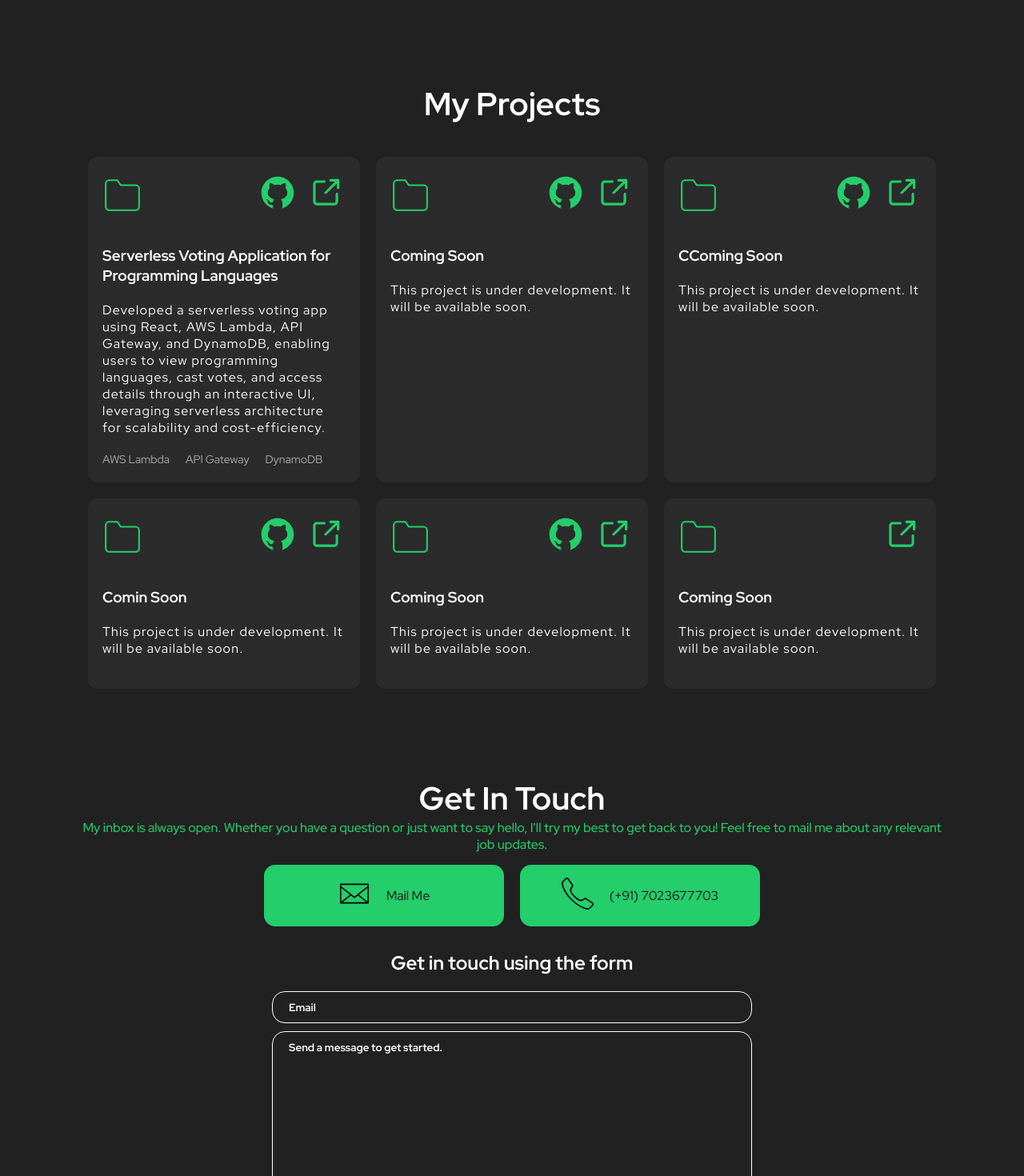
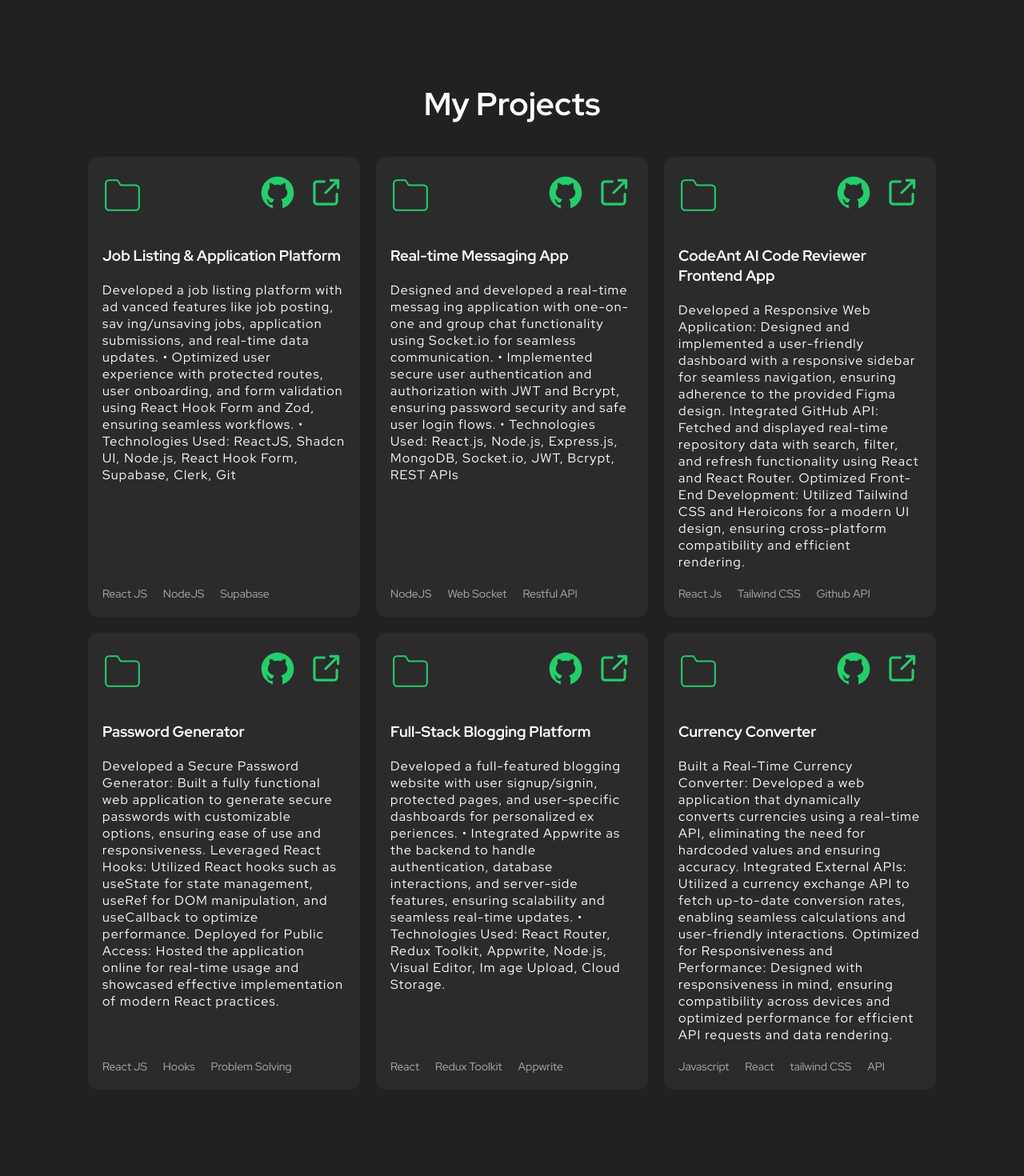
Before and after one commit to skiirux/Portfolio-Website, a React (Create React App) app: page / in a window 1280 px wide. Shown: the part 1330-2800 px from the top of the page at 80% size. Built offline with nearby package versions, Linux system fonts and the light colour scheme.

Commit message:
Update the Projects and Resume

```diff
--- a/package.json
+++ b/package.json
@@ -24,7 +24,8 @@
     "styled-components": "^5.3.3",
     "typescript": "^4.4.2",
     "validator": "^13.7.0",
-    "web-vitals": "^2.1.0"
+    "web-vitals": "^2.1.0",
+    "yarn": "^1.22.22"
   },
   "scripts": {
     "start": "react-scripts start",
--- a/src/components/Project/Project.tsx
+++ b/src/components/Project/Project.tsx
@@ -1,57 +1,115 @@
 import { Container } from "./styles";
-import githubIcon from "../../assets/github.svg"
+import githubIcon from "../../assets/github.svg";
 // import DownloadApp from '../../assets/download.png'
-import externalLink from "../../assets/external-link.svg"
+import externalLink from "../../assets/external-link.svg";
 import ScrollAnimation from "react-animate-on-scroll";
-
 
 export function Project() {
   return (
     <Container id="project">
       <h2>My Projects</h2>
       <div className="projects">
-
         <ScrollAnimation animateIn="flipInX">
           <div className="project">
             <header>
-              <svg width="50" xmlns="http://www.w3.org/2000/svg" role="img" viewBox="0 0 24 24" fill="none" stroke="#23ce6b" strokeWidth="1" strokeLinecap="round" strokeLinejoin="round"> <title>Folder</title> <path d="M22 19a2 2 0 0 1-2 2H4a2 2 0 0 1-2-2V5a2 2 0 0 1 2-2h5l2 3h9a2 2 0 0 1 2 2z"></path> </svg>
+              <svg
+                width="50"
+                xmlns="http://www.w3.org/2000/svg"
+                role="img"
+                viewBox="0 0 24 24"
+                fill="none"
+                stroke="#23ce6b"
+                strokeWidth="1"
+                strokeLinecap="round"
+                strokeLinejoin="round"
+              >
+                {" "}
+                <title>Folder</title>{" "}
+                <path d="M22 19a2 2 0 0 1-2 2H4a2 2 0 0 1-2-2V5a2 2 0 0 1 2-2h5l2 3h9a2 2 0 0 1 2 2z"></path>{" "}
+              </svg>
               <div className="project-links">
-                <a href="#github" target="_blank" rel="noreferrer">
-                  <img src={githubIcon} alt="Visit site" /></a>
+                <a
+                  href="https://github.com/skiirux/Hirrd"
+                  target="_blank"
+                  rel="noreferrer"
+                >
+                  <img src={githubIcon} alt="Visit site" />
+                </a>
                 <a href="#" target="_blank" rel="noreferrer">
                   <img src={externalLink} alt="Visit site" />
-                </a> </div>
+                </a>{" "}
+              </div>
             </header>
             <div className="body">
-              <h3>Serverless Voting Application for Programming Languages</h3>
-              <p> Developed a serverless voting app using React, AWS Lambda, API Gateway, and DynamoDB, enabling users to view programming languages, cast votes, and access details through an interactive UI, leveraging serverless architecture for scalability and cost-efficiency. </p>
+              <h3> Job Listing & Application Platform</h3>
+              <p>
+                {" "}
+                Developed a job listing platform with ad vanced features like
+                job posting, sav ing/unsaving jobs, application submissions, and
+                real-time data updates. • Optimized user experience with
+                protected routes, user onboarding, and form validation using
+                React Hook Form and Zod, ensuring seamless workflows. •
+                Technologies Used: ReactJS, Shadcn UI, Node.js, React Hook Form,
+                Supabase, Clerk, Git{" "}
+              </p>
             </div>
-            <footer> <ul className="tech-list"> <li>AWS Lambda</li> <li>API Gateway</li> <li>DynamoDB</li> </ul> </footer>
+            <footer>
+              {" "}
+              <ul className="tech-list">
+                {" "}
+                <li>React JS</li> <li>NodeJS</li> <li>Supabase</li>{" "}
+              </ul>{" "}
+            </footer>
           </div>
         </ScrollAnimation>
 
         <ScrollAnimation animateIn="flipInX">
           <div className="project">
             <header>
-              <svg width="50" xmlns="http://www.w3.org/2000/svg" role="img" viewBox="0 0 24 24" fill="none" stroke="#23ce6b " strokeWidth="1" strokeLinecap="round" strokeLinejoin="round"><title>Folder</title> <path d="M22 19a2 2 0 0 1-2 2H4a2 2 0 0 1-2-2V5a2 2 0 0 1 2-2h5l2 3h9a2 2 0 0 1 2 2z"></path> </svg>
+              <svg
+                width="50"
+                xmlns="http://www.w3.org/2000/svg"
+                role="img"
+                viewBox="0 0 24 24"
+                fill="none"
+                stroke="#23ce6b "
+                strokeWidth="1"
+                strokeLinecap="round"
+                strokeLinejoin="round"
+              >
+                <title>Folder</title>{" "}
+                <path d="M22 19a2 2 0 0 1-2 2H4a2 2 0 0 1-2-2V5a2 2 0 0 1 2-2h5l2 3h9a2 2 0 0 1 2 2z"></path>{" "}
+              </svg>
               <div className="project-links">
+                <a
+                  href="https://github.com/RealTimeMessenger"
+                  target="_blank"
+                  rel="noreferrer"
+                >
+                  <img src={githubIcon} alt="Visit site" />{" "}
+                </a>
                 <a href="#" target="_blank" rel="noreferrer">
-                  <img src={githubIcon} alt="Visit site" /> </a>
-                <a href="#" target="_blank" rel="noreferrer">
-                  <img src={externalLink} alt="Visit site" /></a>
+                  <img src={externalLink} alt="Visit site" />
+                </a>
               </div>
             </header>
             <div className="body">
-              <h3>Coming Soon</h3>
+              <h3>Real-time Messaging App</h3>
               <p>
-                This project is under development. It will be available soon.
+                Designed and developed a real-time messag ing application with
+                one-on-one and group chat functionality using Socket.io for
+                seamless communication. • Implemented secure user authentication
+                and authorization with JWT and Bcrypt, ensuring password
+                security and safe user login flows. • Technologies Used:
+                React.js, Node.js, Express.js, MongoDB, Socket.io, JWT, Bcrypt,
+                REST APIs
               </p>
             </div>
             <footer>
               <ul className="tech-list">
-                <li></li>
-                <li></li>
-                <li></li>
+                <li>NodeJS</li>
+                <li>Web Socket</li>
+                <li>Restful API</li>
               </ul>
             </footer>
           </div>
@@ -60,30 +118,55 @@ export function Project() {
         <ScrollAnimation animateIn="flipInX">
           <div className="project">
             <header>
-              <svg width="50" xmlns="http://www.w3.org/2000/svg" role="img" viewBox="0 0 24 24" fill="none" stroke="#23ce6b" strokeWidth="1" strokeLinecap="round" strokeLinejoin="round">
+              <svg
+                width="50"
+                xmlns="http://www.w3.org/2000/svg"
+                role="img"
+                viewBox="0 0 24 24"
+                fill="none"
+                stroke="#23ce6b"
+                strokeWidth="1"
+                strokeLinecap="round"
+                strokeLinejoin="round"
+              >
                 <title>Folder</title>
                 <path d="M22 19a2 2 0 0 1-2 2H4a2 2 0 0 1-2-2V5a2 2 0 0 1 2-2h5l2 3h9a2 2 0 0 1 2 2z"></path>
               </svg>
               <div className="project-links">
-                <a href="#" target="\_blank" rel="noreferrer">
+                <a
+                  href="https://github.com/skiirux/antai"
+                  target="\_blank"
+                  rel="noreferrer"
+                >
                   <img src={githubIcon} alt="Visit site" />
                 </a>
-                <a href="#" target="\_blank" rel="noreferrer">
+                <a
+                  href="https://antai-zeta.vercel.app/"
+                  target="\_blank"
+                  rel="noreferrer"
+                >
                   <img src={externalLink} alt="Visit site" />
                 </a>
               </div>
             </header>
             <div className="body">
-              <h3>CComing Soon</h3>
+              <h3>CodeAnt AI Code Reviewer Frontend App</h3>
               <p>
-                This project is under development. It will be available soon.
+                Developed a Responsive Web Application: Designed and implemented
+                a user-friendly dashboard with a responsive sidebar for seamless
+                navigation, ensuring adherence to the provided Figma design.
+                Integrated GitHub API: Fetched and displayed real-time
+                repository data with search, filter, and refresh functionality
+                using React and React Router. Optimized Front-End Development:
+                Utilized Tailwind CSS and Heroicons for a modern UI design,
+                ensuring cross-platform compatibility and efficient rendering.
               </p>
             </div>
             <footer>
               <ul className="tech-list">
-                <li></li>
-                <li></li>
-                <li></li>
+                <li>React Js</li>
+                <li>Tailwind CSS</li>
+                <li>Github API</li>
               </ul>
             </footer>
           </div>
@@ -92,28 +175,55 @@ export function Project() {
         <ScrollAnimation animateIn="flipInX">
           <div className="project">
             <header>
-              <svg width="50" xmlns="http://www.w3.org/2000/svg" role="img" viewBox="0 0 24 24" fill="none" stroke="#23ce6b " stroke-width="1" stroke-linecap="round" stroke-linejoin="round" ><title>Folder</title><path d="M22 19a2 2 0 0 1-2 2H4a2 2 0 0 1-2-2V5a2 2 0 0 1 2-2h5l2 3h9a2 2 0 0 1 2 2z"></path></svg>
+              <svg
+                width="50"
+                xmlns="http://www.w3.org/2000/svg"
+                role="img"
+                viewBox="0 0 24 24"
+                fill="none"
+                stroke="#23ce6b "
+                stroke-width="1"
+                stroke-linecap="round"
+                stroke-linejoin="round"
+              >
+                <title>Folder</title>
+                <path d="M22 19a2 2 0 0 1-2 2H4a2 2 0 0 1-2-2V5a2 2 0 0 1 2-2h5l2 3h9a2 2 0 0 1 2 2z"></path>
+              </svg>
               <div className="project-links">
-                <a href="" target="_blank" rel="noreferrer">
+                <a
+                  href="https://github.com/skiirux/Password-Generator"
+                  target="_blank"
+                  rel="noreferrer"
+                >
                   <img src={githubIcon} alt="Visit site" />
                 </a>
-                <a href="" target="_blank" rel="noreferrer">
+                <a
+                  href="https://createurpassword.netlify.app/"
+                  target="_blank"
+                  rel="noreferrer"
+                >
                   <img src={externalLink} alt="Visit site" />
                 </a>
               </div>
             </header>
             <div className="body">
-              <h3>Comin Soon</h3>
+              <h3>Password Generator</h3>
               <p>
-                This project is under development. It will be available soon.
+                Developed a Secure Password Generator: Built a fully functional
+                web application to generate secure passwords with customizable
+                options, ensuring ease of use and responsiveness. Leveraged
+                React Hooks: Utilized React hooks such as useState for state
+                management, useRef for DOM manipulation, and useCallback to
+                optimize performance. Deployed for Public Access: Hosted the
+                application online for real-time usage and showcased effective
+                implementation of modern React practices.
               </p>
             </div>
             <footer>
               <ul className="tech-list">
-                <li></li>
-                <li></li>
-                <li></li>
-                <li></li>
+                <li>React JS</li>
+                <li>Hooks</li>
+                <li>Problem Solving</li>
               </ul>
             </footer>
           </div>
@@ -122,7 +232,17 @@ export function Project() {
         <ScrollAnimation animateIn="flipInX">
           <div className="project">
             <header>
-              <svg width="50" xmlns="http://www.w3.org/2000/svg" role="img" viewBox="0 0 24 24" fill="none" stroke="#23ce6b" strokeWidth="1" strokeLinecap="round" strokeLinejoin="round">
+              <svg
+                width="50"
+                xmlns="http://www.w3.org/2000/svg"
+                role="img"
+                viewBox="0 0 24 24"
+                fill="none"
+                stroke="#23ce6b"
+                strokeWidth="1"
+                strokeLinecap="round"
+                strokeLinejoin="round"
+              >
                 <title>Code</title>
                 <path d="M22 19a2 2 0 0 1-2 2H4a2 2 0 0 1-2-2V5a2 2 0 0 1 2-2h5l2 3h9a2 2 0 0 1 2 2z"></path>
               </svg>
@@ -136,16 +256,22 @@ export function Project() {
               </div>
             </header>
             <div className="body">
-              <h3>Coming Soon</h3>
+              <h3>Full-Stack Blogging Platform</h3>
               <p>
-                This project is under development. It will be available soon.
+                Developed a full-featured blogging website with user
+                signup/signin, protected pages, and user-specific dashboards for
+                personalized ex periences. • Integrated Appwrite as the backend
+                to handle authentication, database interactions, and server-side
+                features, ensuring scalability and seamless real-time updates. •
+                Technologies Used: React Router, Redux Toolkit, Appwrite,
+                Node.js, Visual Editor, Im age Upload, Cloud Storage.
               </p>
             </div>
             <footer>
               <ul className="tech-list">
-                <li></li>
-                <li></li>
-                <li></li>
+                <li>React</li>
+                <li>Redux Toolkit</li>
+                <li>Appwrite</li>
               </ul>
             </footer>
           </div>
@@ -154,31 +280,61 @@ export function Project() {
         <ScrollAnimation animateIn="flipInX">
           <div className="project">
             <header>
-              <svg width="50" xmlns="http://www.w3.org/2000/svg" role="img" viewBox="0 0 24 24" fill="none" stroke="#23ce6b " stroke-width="1" stroke-linecap="round" stroke-linejoin="round" ><title>Folder</title><path d="M22 19a2 2 0 0 1-2 2H4a2 2 0 0 1-2-2V5a2 2 0 0 1 2-2h5l2 3h9a2 2 0 0 1 2 2z"></path></svg>
+              <svg
+                width="50"
+                xmlns="http://www.w3.org/2000/svg"
+                role="img"
+                viewBox="0 0 24 24"
+                fill="none"
+                stroke="#23ce6b "
+                stroke-width="1"
+                stroke-linecap="round"
+                stroke-linejoin="round"
+              >
+                <title>Folder</title>
+                <path d="M22 19a2 2 0 0 1-2 2H4a2 2 0 0 1-2-2V5a2 2 0 0 1 2-2h5l2 3h9a2 2 0 0 1 2 2z"></path>
+              </svg>
               <div className="project-links">
-                <a href="#" target="_blank" rel="noreferrer">
+                <a
+                  href="https://github.com/skiirux/CurrencyConverter"
+                  target="_blank"
+                  rel="noreferrer"
+                >
+                  <img src={githubIcon} alt="Visit site" />
+                </a>
+                <a
+                  href="https://converturcurrency.netlify.app/"
+                  target="_blank"
+                  rel="noreferrer"
+                >
                   <img src={externalLink} alt="Visit site" />
                 </a>
               </div>
             </header>
             <div className="body">
-              <h3>Coming Soon</h3>
+              <h3>Currency Converter</h3>
               <p>
-                This project is under development. It will be available soon.
+                Built a Real-Time Currency Converter: Developed a web
+                application that dynamically converts currencies using a
+                real-time API, eliminating the need for hardcoded values and
+                ensuring accuracy. Integrated External APIs: Utilized a currency
+                exchange API to fetch up-to-date conversion rates, enabling
+                seamless calculations and user-friendly interactions. Optimized
+                for Responsiveness and Performance: Designed with responsiveness
+                in mind, ensuring compatibility across devices and optimized
+                performance for efficient API requests and data rendering.
               </p>
             </div>
             <footer>
               <ul className="tech-list">
-                <li></li>
-                <li></li>
-                <li></li>
-                <li></li>
+                <li>Javascript</li>
+                <li>React</li>
+                <li>tailwind CSS</li>
+                <li>API</li>
               </ul>
             </footer>
           </div>
         </ScrollAnimation>
-
-
       </div>
     </Container>
   );
```
Also changed, not shown: 2 other files (tests, documents, lock files or other folders).
